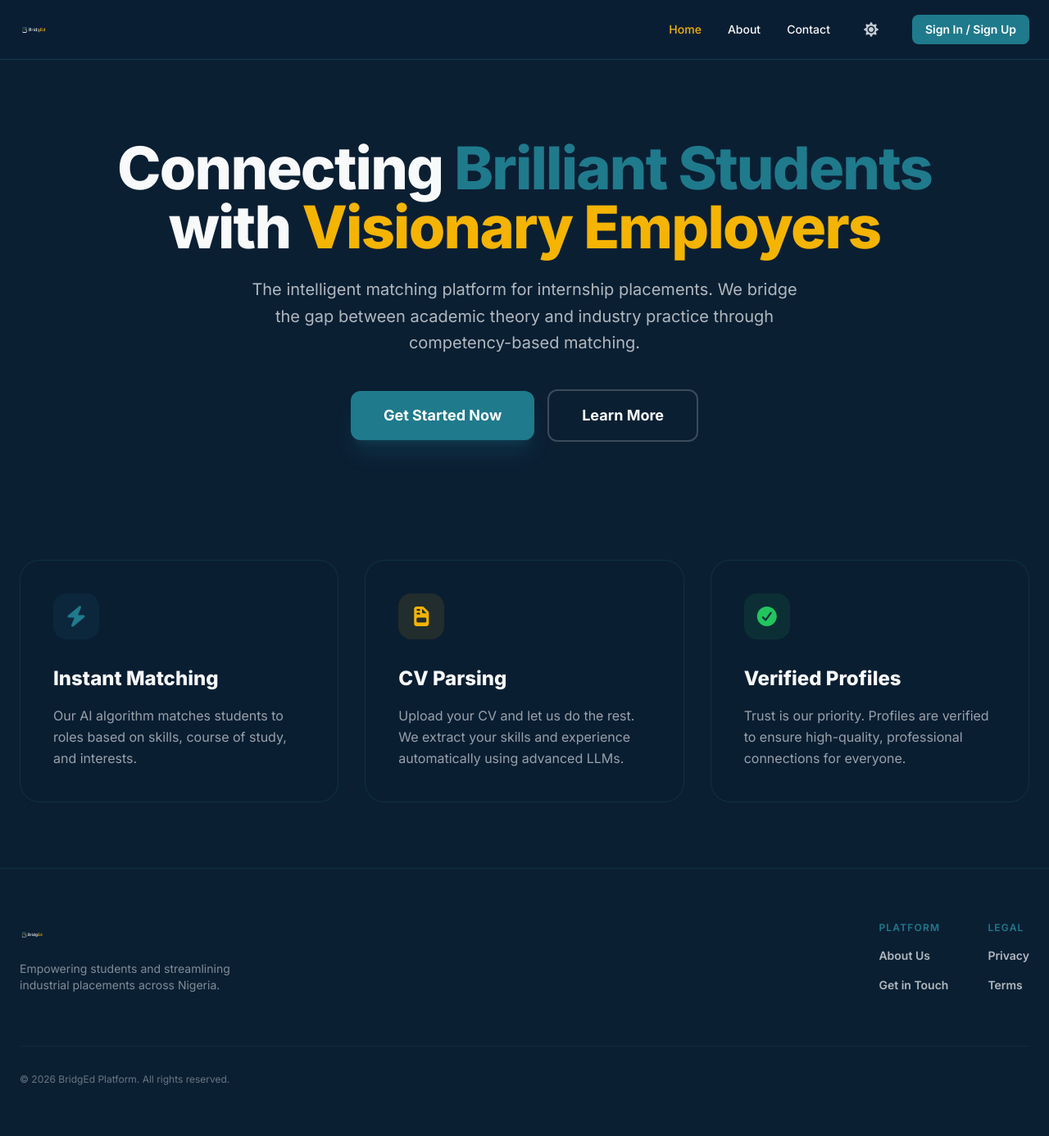
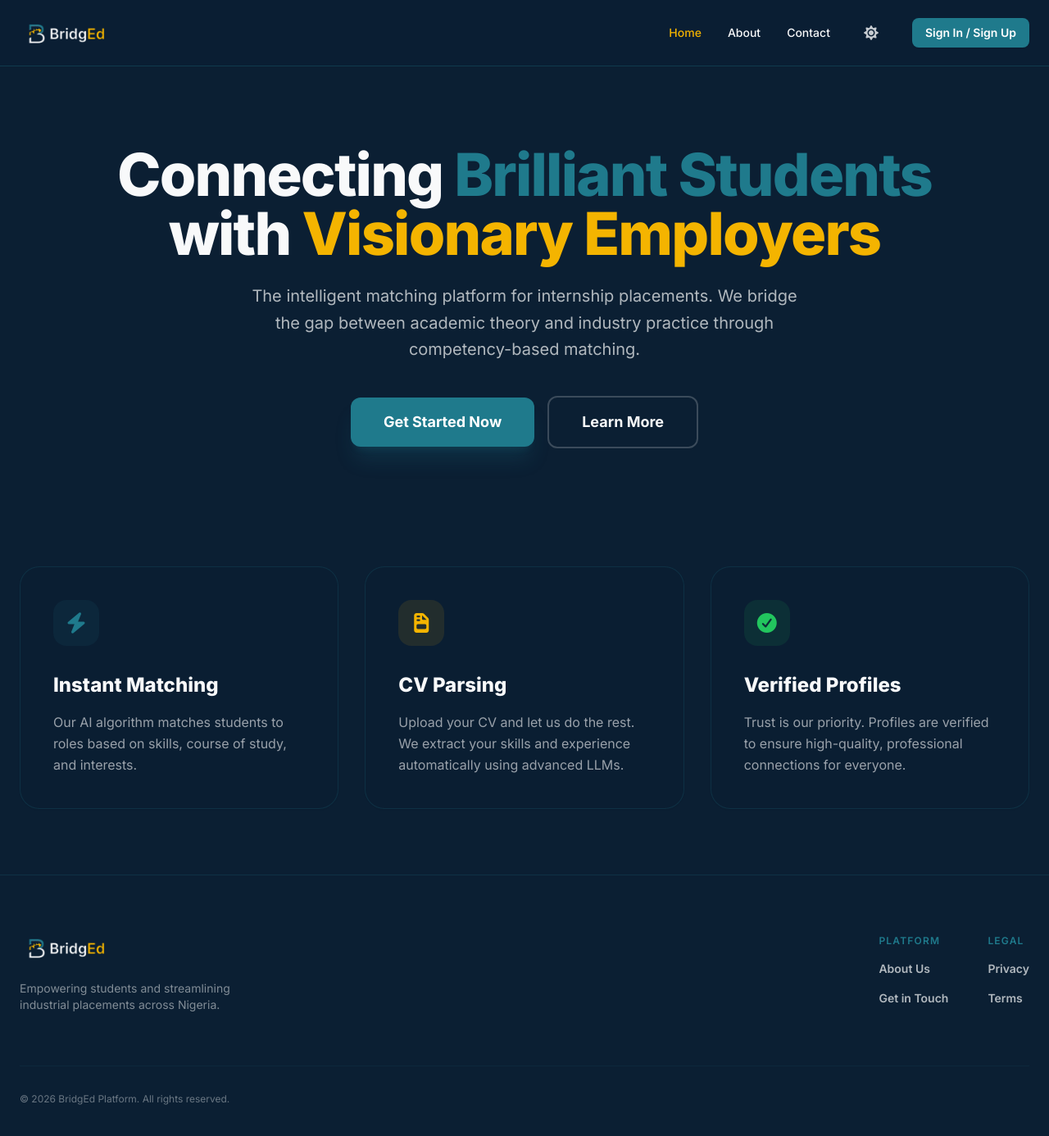
Before and after one commit to Skomaiya/BridgEd, a React (Vite) app in the folder bridged-frontend/: page / in a window 1280 px wide. Shown: the top 1386 px of the page at 82% size. Built offline with nearby package versions, Linux system fonts and the light colour scheme; no server answers.

Commit message:
Change logo scale.

```diff
--- a/bridged-frontend/src/components/AboutPage.jsx
+++ b/bridged-frontend/src/components/AboutPage.jsx
@@ -19,7 +19,7 @@ const AboutPage = ({ onNavigate, darkMode, toggleDarkMode }) => {
           <img
             src={darkMode ? '/images/logo-dark.png' : '/images/logo-light.png'}
             alt="BridgEd"
-            className="h-9 w-auto object-contain cursor-pointer"
+            className="h-12 w-auto object-contain cursor-pointer transition-transform origin-left scale-[2.5]"
             onClick={() => onNavigate('landing')}
           />
         </div>
--- a/bridged-frontend/src/components/Auth.jsx
+++ b/bridged-frontend/src/components/Auth.jsx
@@ -102,7 +102,7 @@ const Auth = ({ onLoginSuccess, onRegisterSuccess, onBack, darkMode, toggleDarkM
           <img
             src={darkMode ? '/images/logo-dark.png' : '/images/logo-light.png'}
             alt="BridgEd"
-            className="h-10 w-auto object-contain"
+            className="h-10 w-auto object-contain transition-transform origin-left scale-[2.0]"
           />
           <button
             type="button"
--- a/bridged-frontend/src/components/ContactPage.jsx
+++ b/bridged-frontend/src/components/ContactPage.jsx
@@ -53,7 +53,7 @@ const ContactPage = ({ onNavigate, darkMode, toggleDarkMode, user }) => {
           <img
             src={darkMode ? '/images/logo-dark.png' : '/images/logo-light.png'}
             alt="BridgEd"
-            className="h-9 w-auto object-contain cursor-pointer"
+            className="h-12 w-auto object-contain cursor-pointer transition-transform origin-left scale-[2.5]"
             onClick={() => onNavigate(user ? 'dashboard' : 'landing')}
           />
         </div>
--- a/bridged-frontend/src/components/LandingPage.jsx
+++ b/bridged-frontend/src/components/LandingPage.jsx
@@ -19,7 +19,7 @@ const LandingPage = ({ onNavigate, darkMode, toggleDarkMode }) => {
           <img
             src={darkMode ? '/images/logo-dark.png' : '/images/logo-light.png'}
             alt="BridgEd"
-            className="h-9 w-auto object-contain cursor-pointer"
+            className="h-12 w-auto object-contain cursor-pointer transition-transform origin-left scale-[2.5]"
             onClick={() => onNavigate('landing')}
           />
         </div>
@@ -113,11 +113,11 @@ const LandingPage = ({ onNavigate, darkMode, toggleDarkMode }) => {
       <footer className={`border-t py-16 px-6 ${darkMode ? 'border-bridged-teal/20' : 'border-bridged-primary/5'}`}>
         <div className="max-w-7xl mx-auto flex flex-col md:flex-row justify-between items-center gap-12">
           <div className="flex flex-col items-center md:items-start gap-4">
-            <div className="flex items-center">
+            <div className="flex items-center h-12">
               <img
                 src={darkMode ? '/images/logo-dark.png' : '/images/logo-light.png'}
                 alt="BridgEd"
-                className="h-8 w-auto object-contain"
+                className="h-12 w-auto object-contain transition-transform origin-center md:origin-left scale-[2.5]"
               />
             </div>
             <p className="text-sm text-bridged-primary/50 dark:text-bridged-light/50 max-w-xs text-center md:text-left">
--- a/bridged-frontend/src/components/MainLayout.jsx
+++ b/bridged-frontend/src/components/MainLayout.jsx
@@ -161,7 +161,7 @@ const MainLayout = ({ user, onLogout, children, currentPage, onNavigate }) => {
           <img
             src={darkMode ? '/images/logo-dark.png' : '/images/logo-light.png'}
             alt="BridgEd"
-            className="h-9 w-auto object-contain"
+            className="h-12 w-auto object-contain transition-transform origin-left scale-[2.5]"
           />
         </div>
 
```
